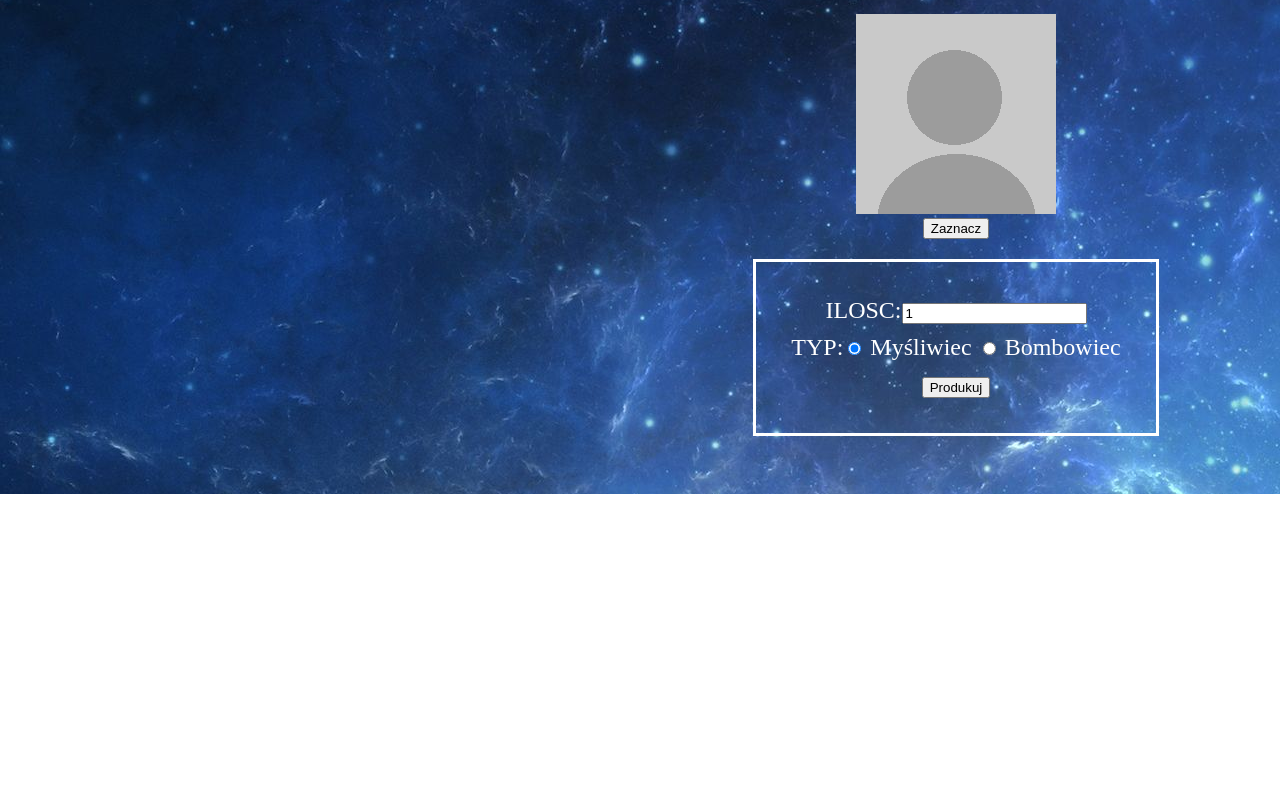
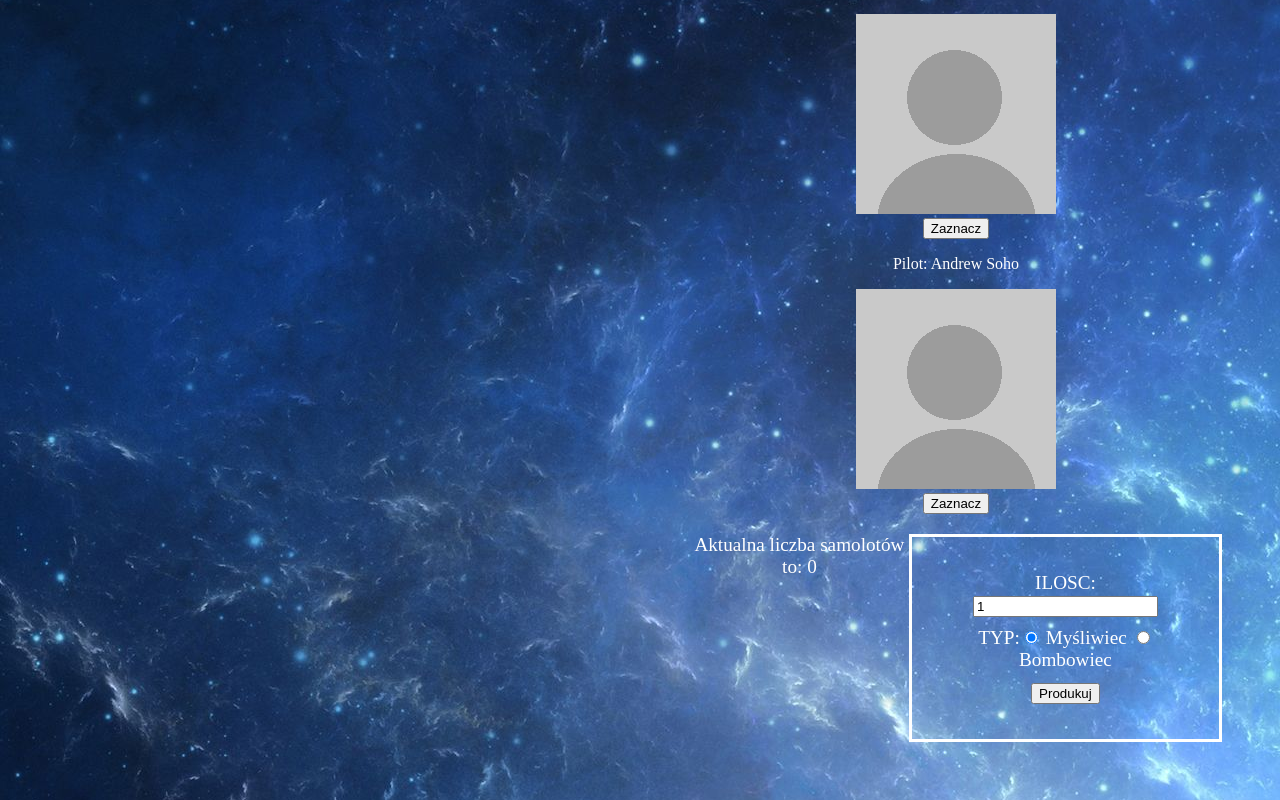
Before and after one commit to paulinakpz/projekt-koncowy, an Angular app in the folder space-app/: page / in a window 1280 px wide. Shown: the part 491-1291 px from the top of the page. Before the commit the page ends 985 px from the top, so only its background shows below. Built offline with nearby package versions, Linux system fonts and the light colour scheme.

Commit message:
dodanie mechanizmu wyświetlania statków, dodanie licznika statków

```diff
--- a/space-app/src/app/space/engineers-room/engineers-room.component.css
+++ b/space-app/src/app/space/engineers-room/engineers-room.component.css
@@ -1,5 +1,5 @@
 .form-container {
-    font-size: 1.5em;
+    font-size: 1.2em;
     display: flex;
     justify-content: center;
 }
--- a/space-app/src/app/space/engineers-room/engineers-room.component.html
+++ b/space-app/src/app/space/engineers-room/engineers-room.component.html
@@ -1,4 +1,6 @@
 <div class="form-container">
+
+  <p>Aktualna liczba samolotów to: {{shipCount|async}} </p>
 <form [formGroup]="form" (ngSubmit)="orderSpaceShip(form.value)">
   <div class="control-group">
     <label class="control-label">ILOSC:</label>
@@ -22,7 +24,8 @@
     </label>
   </div>
   <div class="control-group">
-    <button type="submit" [disabled]="form.invalid">Produkuj</button>
+    <button type="submit" [disabled]="form.invalid || isProducing">Produkuj</button>
+    <p *ngIf="isProducing">Trwa produkcja...</p>
   </div>
 </form>
 </div>
--- a/space-app/src/app/space/engineers-room/engineers-room.component.ts
+++ b/space-app/src/app/space/engineers-room/engineers-room.component.ts
@@ -1,7 +1,10 @@
-import { Component, OnInit } from '@angular/core';
+import { Component, EventEmitter, OnInit, Output } from '@angular/core';
 import { FormControl, FormGroup, Validators } from '@angular/forms';
 import { OrderFromValue } from '../order-from-value';
+import { SpaceShip } from '../space-ship';
 import { SpaceShipType } from '../space-ship-type.enum';
+import { SpaceShipService } from '../space-ship.service';
+import { map } from 'rxjs/operators'
 
 interface ShipType {
   label: string,
@@ -14,7 +17,6 @@ interface ShipType {
   styleUrls: ['./engineers-room.component.css']
 })
 export class EngineersRoomComponent implements OnInit {
-
   spaceShipTypes: ShipType[] = [
     {label: 'Myśliwiec' , value: SpaceShipType.Fighter},
     {label: 'Bombowiec' , value: SpaceShipType.Bomber}
@@ -27,12 +29,19 @@ export class EngineersRoomComponent implements OnInit {
   shipCount: new FormControl(1 , {validators: [Validators.required , Validators.min(1) , Validators.max(5)]
   })
 })
-  constructor() { }
+isProducing = false;
+shipCount = this.spaceShipService.hangarShips.pipe(
+  map((ships)=>ships.length)
+)
+  constructor(private spaceShipService: SpaceShipService) { }
 
   ngOnInit(): void {
   }
 
   orderSpaceShip(formValue: OrderFromValue) {
-console.log(formValue)
+    this.isProducing = true;
+    this.spaceShipService.produceShips(formValue).subscribe({
+      complete: () => this.isProducing = false
+    })
   }
 }
--- a/space-app/src/app/space/hangar/hangar.component.html
+++ b/space-app/src/app/space/hangar/hangar.component.html
@@ -1,17 +1,28 @@
 <div class="main-container">
   <div class="main-container-item">
-        <h1>My hangar </h1>
-    <app-space-ship *ngFor="let spaceShip of spaceShips" [spaceShip]="spaceShip">
-        <button *ngIf="selectedPilot && !spaceShip.pilot" (click)="assignPilot(spaceShip)">Pilotuj</button>
-        <button *ngIf="spaceShip.pilot" (click)="deassignPilot(spaceShip)">Opuść</button>
+    <h1>My hangar</h1>
+    <app-space-ship
+      *ngFor="let spaceShip of spaceShips"
+      [spaceShip]="spaceShip"
+    >
+      <button
+        *ngIf="selectedPilot && !spaceShip.pilot"
+        (click)="assignPilot(spaceShip)"
+      >
+        Pilotuj
+      </button>
+      <button *ngIf="spaceShip.pilot" (click)="deassignPilot(spaceShip)">
+        Opuść
+      </button>
     </app-space-ship>
   </div>
   <div class="main-container-item">
-        <h1>My Pilots </h1>
+    <h1>My Pilots</h1>
     <app-pilot-room (selected)="selectedPilot = $event"></app-pilot-room>
     <div class="engineers-container">
-            <app-engineers-room></app-engineers-room>
+      <app-engineers-room
+        (shipProduced)="spaceShips.push($event)"
+      ></app-engineers-room>
     </div>
   </div>
-
 </div>
--- a/space-app/src/app/space/hangar/hangar.component.ts
+++ b/space-app/src/app/space/hangar/hangar.component.ts
@@ -18,9 +18,9 @@ export class HangarComponent implements OnInit {
   constructor() { }
 
   ngOnInit(): void {
-    this.spaceShips.push(new FighterShip());
+    // this.spaceShips.push(new FighterShip());
     // this.spaceShips.push(new FighterShip(new Pilot('Jas Nowak' , '/assets/pilot1.png')));
-    this.spaceShips.push(new BomberShip())
+    // this.spaceShips.push(new BomberShip())
     // this.spaceShips.push(new BomberShip(new Pilot('Tomek Kowalski')))
 
   }
--- a/space-app/src/app/space/pilot-room/pilot-room.component.css
+++ b/space-app/src/app/space/pilot-room/pilot-room.component.css
@@ -1,5 +1,5 @@
 app-pilot.selected{
-    background-color: salmon;
-    border: 4px solid red;
+    /* background-color: salmon;
+    border: 4px solid red; */
     color: green;
 }
--- a/space-app/src/app/space/pilot-room/pilot-room.component.ts
+++ b/space-app/src/app/space/pilot-room/pilot-room.component.ts
@@ -17,6 +17,7 @@ export class PilotRoomComponent implements OnInit {
 
     this.pilots.push(new Pilot('Tom Bern' , '/assets/pilot1.png'));
     this.pilots.push(new Pilot('Bob Hovey'));
+    this.pilots.push(new Pilot('Andrew Soho' ));
     // console.log('pilots', this.pilots)
   }
   select(pilot: Pilot) : void {
--- /dev/null
+++ b/space-app/src/app/space/space-ship.service.ts
@@ -0,0 +1,27 @@
+import { Injectable } from '@angular/core';
+import { BehaviorSubject, interval, Observable } from 'rxjs';
+import { BomberShip } from './bomber-ship';
+import { FighterShip } from './fighter-ship';
+import { OrderFromValue } from './order-from-value';
+import { SpaceShip } from './space-ship';
+import { SpaceShipType } from './space-ship-type.enum';
+import { map, take , tap} from 'rxjs/operators'
+
+@Injectable({
+  providedIn: 'root'
+})
+export class SpaceShipService {
+  static shipProductionTime = 2000;
+  hangarShips = new BehaviorSubject<SpaceShip[]>([]);
+  constructor() { }
+
+  produceShips(formValue: OrderFromValue):Observable<SpaceShip>{
+    const shipClass = formValue.shipType === SpaceShipType.Fighter ? FighterShip : BomberShip;
+
+    return interval(SpaceShipService.shipProductionTime).pipe(
+      map(()=> new shipClass()),
+      take(formValue.shipCount),
+      tap((spaceShip) => this.hangarShips.next([...this.hangarShips.getValue(),spaceShip]))
+    )
+  }
+}
```
Also changed, not shown: 1 other file (tests, documents, lock files or other folders). Lines whose indentation alone changed are shown as unchanged.
